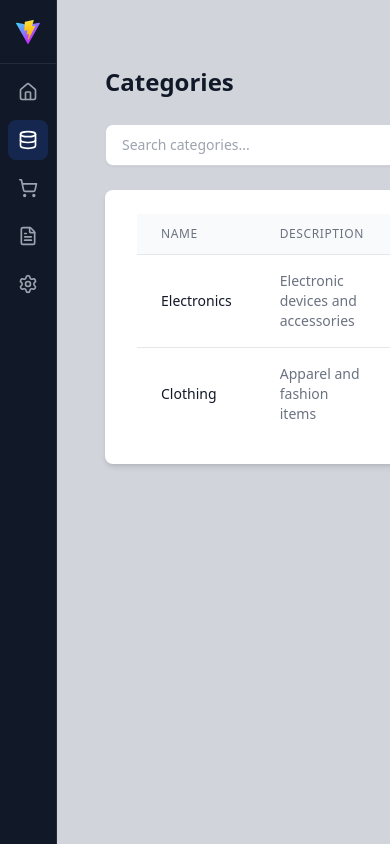
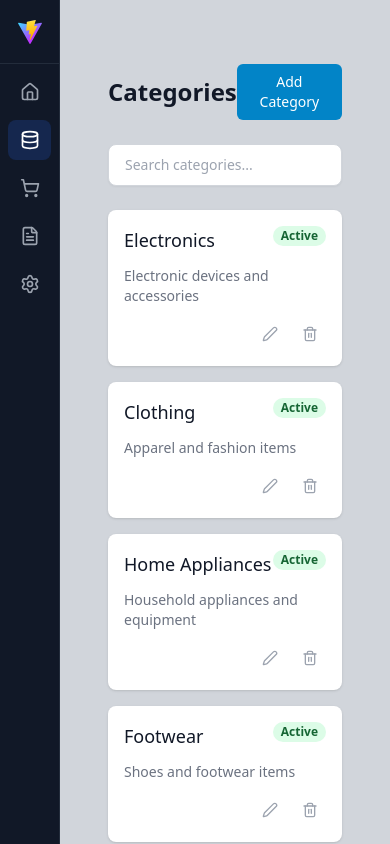
Before and after one commit to cvudumbarainformatika/trae, a Vue app: page /admin/master-data/categories in a window 390 px wide. Built offline with nearby package versions, Linux system fonts and the light colour scheme.

Commit message:
rev: product table n category table

```diff
--- /dev/null
+++ b/src/stores/admin/category.js
@@ -0,0 +1,97 @@
+import { defineStore } from 'pinia'
+
+export const useCategoryStore = defineStore('category', {
+  state: () => ({
+    categories: [
+      {
+        id: 1,
+        name: 'Electronics',
+        description: 'Electronic devices and accessories',
+        isActive: true
+      },
+      {
+        id: 2,
+        name: 'Clothing',
+        description: 'Apparel and fashion items',
+        isActive: true
+      },
+      {
+        id: 3,
+        name: 'Home Appliances',
+        description: 'Household appliances and equipment',
+        isActive: true
+      },
+      {
+        id: 4,
+        name: 'Footwear',
+        description: 'Shoes and footwear items',
+        isActive: true
+      },
+      {
+        id: 5,
+        name: 'Accessories',
+        description: 'Various accessories and add-ons',
+        isActive: true
+      }
+    ],
+    showCategoryForm: false,
+    showDeleteConfirm: false,
+    pagination: {
+      currentPage: 1,
+      itemsPerPage: 10,
+      total: 0
+    },
+    searchQuery: ''
+  }),
+
+  getters: {
+    filteredCategories: (state) => {
+      return state.categories.filter(category => {
+        if (!state.searchQuery) return true
+
+        const query = state.searchQuery.toLowerCase()
+        return (
+          category.name.toLowerCase().includes(query) ||
+          category.description.toLowerCase().includes(query)
+        )
+      })
+    }
+  },
+
+  actions: {
+    addCategory(categoryData) {
+      const newCategory = {
+        id: this.categories.length + 1,
+        ...categoryData
+      }
+      this.categories.push(newCategory)
+      this.showCategoryForm = false
+    },
+
+    updateCategory(categoryData) {
+      const index = this.categories.findIndex(c => c.id === categoryData.id)
+      if (index !== -1) {
+        this.categories[index] = { ...this.categories[index], ...categoryData }
+      }
+    },
+
+    deleteCategory(categoryId) {
+      const index = this.categories.findIndex(c => c.id === categoryId)
+      if (index !== -1) {
+        this.categories.splice(index, 1)
+      }
+    },
+
+    setShowCategoryForm(show) {
+      this.showCategoryForm = show
+    },
+
+    setPagination(pagination) {
+      this.pagination = { ...this.pagination, ...pagination }
+    },
+
+    setSearchQuery(query) {
+      this.searchQuery = query
+    }
+  }
+})
--- a/src/views/admin/Categories.vue
+++ b/src/views/admin/Categories.vue
@@ -1,80 +1,98 @@
 <script setup>
-import { ref, computed } from 'vue'
+import { ref, computed, onMounted, onUnmounted } from 'vue'
 import { useThemeStore } from '../../stores/theme'
+import { useCategoryStore } from '../../stores/admin/category'
 import CategoryForm from '../../components/admin/CategoryForm.vue'
 
 // Store initialization
 const themeStore = useThemeStore()
+const categoryStore = useCategoryStore()
 
-// Modal state
-const showCategoryForm = ref(false)
-const editingCategory = ref(null)
+// State management
+const selectedCategory = ref(null)
+const isEdit = ref(false)
 
-// Search query
-const searchQuery = ref('')
+// Computed properties
+const showCategoryForm = computed({
+  get: () => categoryStore.showCategoryForm,
+  set: (value) => categoryStore.setShowCategoryForm(value)
+})
 
-// Mock categories data (to be replaced with actual API calls)
-const categories = ref([
-  {
-    id: 1,
-    name: 'Electronics',
-    description: 'Electronic devices and accessories',
-    isActive: true
-  },
-  {
-    id: 2,
-    name: 'Clothing',
-    description: 'Apparel and fashion items',
-    isActive: true
-  }
-])
+const searchQuery = computed({
+  get: () => categoryStore.searchQuery,
+  set: (value) => categoryStore.setSearchQuery(value)
+})
 
-// Computed property for filtered categories
-const filteredCategories = computed(() => {
-  return categories.value.filter(category => {
-    if (!searchQuery.value) return true
+// Pagination
+const currentPage = ref(1)
+const pagination = ref({
+  itemsPerPage: 10
+})
 
-    const query = searchQuery.value.toLowerCase()
-    return (
-      category.name.toLowerCase().includes(query) ||
-      category.description.toLowerCase().includes(query)
-    )
-  })
+// Get paginated items
+const getPageItems = computed(() => {
+  const start = (currentPage.value - 1) * pagination.value.itemsPerPage
+  const end = start + pagination.value.itemsPerPage
+  return filteredCategories.value.slice(start, end)
 })
+
+// Categories data from store
+const categories = computed(() => categoryStore.categories)
+
+// Filtered categories from store
+const filteredCategories = computed(() => categoryStore.filteredCategories)
 
 // Category form handlers
 const handleAddCategory = () => {
-  editingCategory.value = null
+  selectedCategory.value = null
+  isEdit.value = false
   showCategoryForm.value = true
 }
 
 const handleEditCategory = (category) => {
-  editingCategory.value = { ...category }
+  selectedCategory.value = { ...category }
+  isEdit.value = true
   showCategoryForm.value = true
 }
 
-const handleSaveCategory = (category) => {
-  if (editingCategory.value) {
-    // Update existing category
-    const index = categories.value.findIndex(c => c.id === category.id)
-    if (index !== -1) {
-      categories.value[index] = category
-    }
+const handleSaveCategory = (categoryData) => {
+  if (isEdit.value) {
+    categoryStore.updateCategory({ ...categoryData, id: selectedCategory.value.id })
   } else {
-    // Add new category
-    category.id = categories.value.length + 1
-    categories.value.push(category)
+    categoryStore.addCategory(categoryData)
   }
   showCategoryForm.value = false
+  selectedCategory.value = null
+  isEdit.value = false
 }
 
 const handleDeleteCategory = (category) => {
-  if (confirm('Are you sure you want to delete this category?')) {
-    const index = categories.value.findIndex(c => c.id === category.id)
-    if (index !== -1) {
-      categories.value.splice(index, 1)
-    }
+  selectedCategory.value = category
+  categoryStore.showDeleteConfirm = true
+}
+
+const confirmDelete = () => {
+  if (selectedCategory.value) {
+    categoryStore.deleteCategory(selectedCategory.value.id)
+    categoryStore.showDeleteConfirm = false
+    selectedCategory.value = null
   }
+}
+// Add view mode state
+const isMobileView = ref(false)
+
+// Add resize handler
+onMounted(() => {
+  checkMobileView()
+  window.addEventListener('resize', checkMobileView)
+})
+
+onUnmounted(() => {
+  window.removeEventListener('resize', checkMobileView)
+})
+
+const checkMobileView = () => {
+  isMobileView.value = window.innerWidth < 768
 }
 </script>
 
@@ -99,27 +117,73 @@ const handleDeleteCategory = (category) => {
         type="search"
       >
         <template #prefix>
-          <SearchIcon class="w-5 h-5 text-gray-400" />
+          <Icon name="SearchIcon" class="w-5 h-5 text-gray-400" />
         </template>
       </BaseInput>
     </div>
 
-    <!-- Categories Table -->
-    <Card>
-      <table class="min-w-full divide-y divide-gray-200 dark:divide-gray-700">
+    <!-- Mobile View: Category Cards -->
+    <div v-if="isMobileView" class="grid grid-cols-1 sm:grid-cols-2 gap-4">
+      <div
+        v-for="category in getPageItems"
+        :key="category.id"
+        class="bg-white dark:bg-gray-800 rounded-lg shadow p-4 space-y-3"
+      >
+        <div class="flex justify-between items-start">
+          <h3 class="text-lg font-medium text-gray-900 dark:text-white">{{ category.name }}</h3>
+          <span
+            :class="[
+              'px-2 inline-flex text-xs leading-5 font-semibold rounded-full',
+              category.isActive
+                ? 'bg-green-100 text-green-800 dark:bg-green-900 dark:text-green-200'
+                : 'bg-red-100 text-red-800 dark:bg-red-900 dark:text-red-200'
+            ]"
+          >
+            {{ category.isActive ? 'Active' : 'Inactive' }}
+          </span>
+        </div>
+        <p class="text-sm text-gray-500 dark:text-gray-400">{{ category.description }}</p>
+        <div class="flex justify-end space-x-2">
+          <IconButton
+            @click="handleEditCategory(category)"
+            variant="ghost"
+            size="sm"
+            class="text-primary-600 hover:text-primary-900 dark:hover:text-primary-400"
+          >
+            <template #icon>
+              <Icon name="Edit2" class="w-4 h-4" />
+            </template>
+          </IconButton>
+          <IconButton
+            @click="handleDeleteCategory(category)"
+            variant="ghost"
+            size="sm"
+            class="text-red-600 hover:text-red-900 dark:hover:text-red-400"
+          >
+            <template #icon>
+              <Icon name="Trash2" class="w-4 h-4" />
+            </template>
+          </IconButton>
+        </div>
+      </div>
+    </div>
+
+    <!-- Desktop View: Categories Table -->
+    <div v-else class="overflow-x-auto rounded-lg shadow relative">
+      <table class="min-w-full table-auto divide-y divide-gray-200 dark:divide-gray-700">
         <thead class="bg-gray-50 dark:bg-gray-800">
           <tr>
             <th class="px-6 py-3 text-left text-xs font-medium text-gray-500 dark:text-gray-400 uppercase tracking-wider">Name</th>
-            <th class="px-6 py-3 text-left text-xs font-medium text-gray-500 dark:text-gray-400 uppercase tracking-wider">Description</th>
+            <th class="hidden md:table-cell px-6 py-3 text-left text-xs font-medium text-gray-500 dark:text-gray-400 uppercase tracking-wider">Description</th>
             <th class="px-6 py-3 text-left text-xs font-medium text-gray-500 dark:text-gray-400 uppercase tracking-wider">Status</th>
             <th class="px-6 py-3 text-right text-xs font-medium text-gray-500 dark:text-gray-400 uppercase tracking-wider">Actions</th>
           </tr>
         </thead>
         <tbody class="bg-white dark:bg-gray-900 divide-y divide-gray-200 dark:divide-gray-700">
-          <tr v-for="category in filteredCategories" :key="category.id">
-            <td class="px-6 py-4 whitespace-nowrap text-sm font-medium text-gray-900 dark:text-white">{{ category.name }}</td>
-            <td class="px-6 py-4 text-sm text-gray-500 dark:text-gray-400">{{ category.description }}</td>
-            <td class="px-6 py-4 whitespace-nowrap text-sm text-gray-500 dark:text-gray-400">
+          <tr v-for="category in getPageItems" :key="category.id">
+            <td class="px-6 py-4 lg:whitespace-nowrap text-sm font-medium text-gray-900 dark:text-white">{{ category.name }}</td>
+            <td class="hidden md:table-cell px-6 py-4 text-sm text-gray-500 dark:text-gray-400">{{ category.description }}</td>
+            <td class="px-6 py-4 lg:whitespace-nowrap text-sm text-gray-500 dark:text-gray-400">
               <span
                 :class="[
                   'px-2 inline-flex text-xs leading-5 font-semibold rounded-full',
@@ -131,35 +195,82 @@ const handleDeleteCategory = (category) => {
                 {{ category.isActive ? 'Active' : 'Inactive' }}
               </span>
             </td>
-            <td class="px-6 py-4 whitespace-nowrap text-right text-sm font-medium space-x-2">
-              <button
+            <td class="px-6 py-4 lg:whitespace-nowrap text-right text-sm font-medium space-x-2">
+              <IconButton
                 @click="handleEditCategory(category)"
+                variant="ghost"
+                size="sm"
                 class="text-primary-600 hover:text-primary-900 dark:hover:text-primary-400"
               >
-                Edit
-              </button>
-              <button
+                <template #icon>
+                  <Icon name="Edit2" class="w-4 h-4" />
+                </template>
+              </IconButton>
+              <IconButton
                 @click="handleDeleteCategory(category)"
+                variant="ghost"
+                size="sm"
                 class="text-red-600 hover:text-red-900 dark:hover:text-red-400"
               >
-                Delete
-              </button>
+                <template #icon>
+                  <Icon name="Trash2" class="w-4 h-4" />
+                </template>
+              </IconButton>
             </td>
           </tr>
         </tbody>
       </table>
-    </Card>
+    </div>
 
     <!-- Category Form Modal -->
     <Modal
       v-model="showCategoryForm"
-      :title="editingCategory ? 'Edit Category' : 'Add Category'"
+      :title="isEdit ? 'Edit Category' : 'Add Category'"
+      @close="showCategoryForm = false"
     >
       <CategoryForm
-        :category="editingCategory || {}"
-        @save="handleSaveCategory"
+        :category="selectedCategory"
+        :is-edit="isEdit"
+        @submit="handleSaveCategory"
         @cancel="showCategoryForm = false"
       />
     </Modal>
+
+    <!-- Delete Confirmation Modal -->
+    <Modal
+      v-model="categoryStore.showDeleteConfirm"
+      title="Delete Category"
+      @close="categoryStore.showDeleteConfirm = false"
+    >
+      <div class="p-6">
+        <p class="text-gray-700 dark:text-gray-300 mb-4">
+          Are you sure you want to delete this category? This action cannot be undone.
+        </p>
+        <div class="flex justify-end space-x-4">
+          <button
+            @click="categoryStore.showDeleteConfirm = false"
+            class="px-4 py-2 text-sm font-medium text-gray-700 bg-white border border-gray-300 rounded-md hover:bg-gray-50 focus:outline-none focus:ring-2 focus:ring-offset-2 focus:ring-primary-500"
+          >
+            Cancel
+          </button>
+          <button
+            @click="confirmDelete"
+            class="px-4 py-2 text-sm font-medium text-white bg-red-600 rounded-md hover:bg-red-700 focus:outline-none focus:ring-2 focus:ring-offset-2 focus:ring-red-500"
+          >
+            Delete
+          </button>
+        </div>
+      </div>
+    </Modal>
+
+    <!-- Pagination -->
+    <div class="mt-6">
+      <BasePagination
+        v-model:currentPage="currentPage"
+        :total-items="filteredCategories.length"
+        :items-per-page="pagination.itemsPerPage"
+        :max-visible-pages="5"
+      />
+    </div>
   </div>
 </template>
--- a/src/views/admin/Dashboard.vue
+++ b/src/views/admin/Dashboard.vue
@@ -19,7 +19,7 @@ const stats = ref([
 </script>
 
 <template>
-    <div class="space-y-6">
+    <div class="flex flex-col h-full space-y-6">
       <div class="flex items-center justify-between">
         <h1 class="text-2xl font-semibold text-gray-800 dark:text-white">Dashboard</h1>
         <Button
@@ -30,6 +30,7 @@ const stats = ref([
         </Button>
       </div>
 
+      <div class="flex-1 h-full space-y-4 overflow-y-auto">
         <!-- Stats Grid -->
         <div class="grid grid-cols-1 md:grid-cols-2 lg:grid-cols-4 gap-6">
           <Card
@@ -148,4 +149,5 @@ const stats = ref([
           </Card>
         </div>
       </div>
+    </div>
 </template>
--- a/src/views/admin/Products.vue
+++ b/src/views/admin/Products.vue
@@ -423,7 +423,7 @@ const confirmDelete = () => {
         </transition>
 
         <!-- Products Content -->
-        <div class="flex-1 overflow-y-scroll relative ">
+        <div class="flex-1 overflow-auto relative ">
           <!-- Grid View -->
           <div v-if="viewMode === 'grid'" class="grid grid-cols-1 sm:grid-cols-2 lg:grid-cols-3 xl:grid-cols-4 gap-4 mb-16">
             <ProductCard
```
Also changed, not shown: src/components/admin/products/ProductTable.vue (+77 -15 lines). Lines whose indentation alone changed are shown as unchanged.
